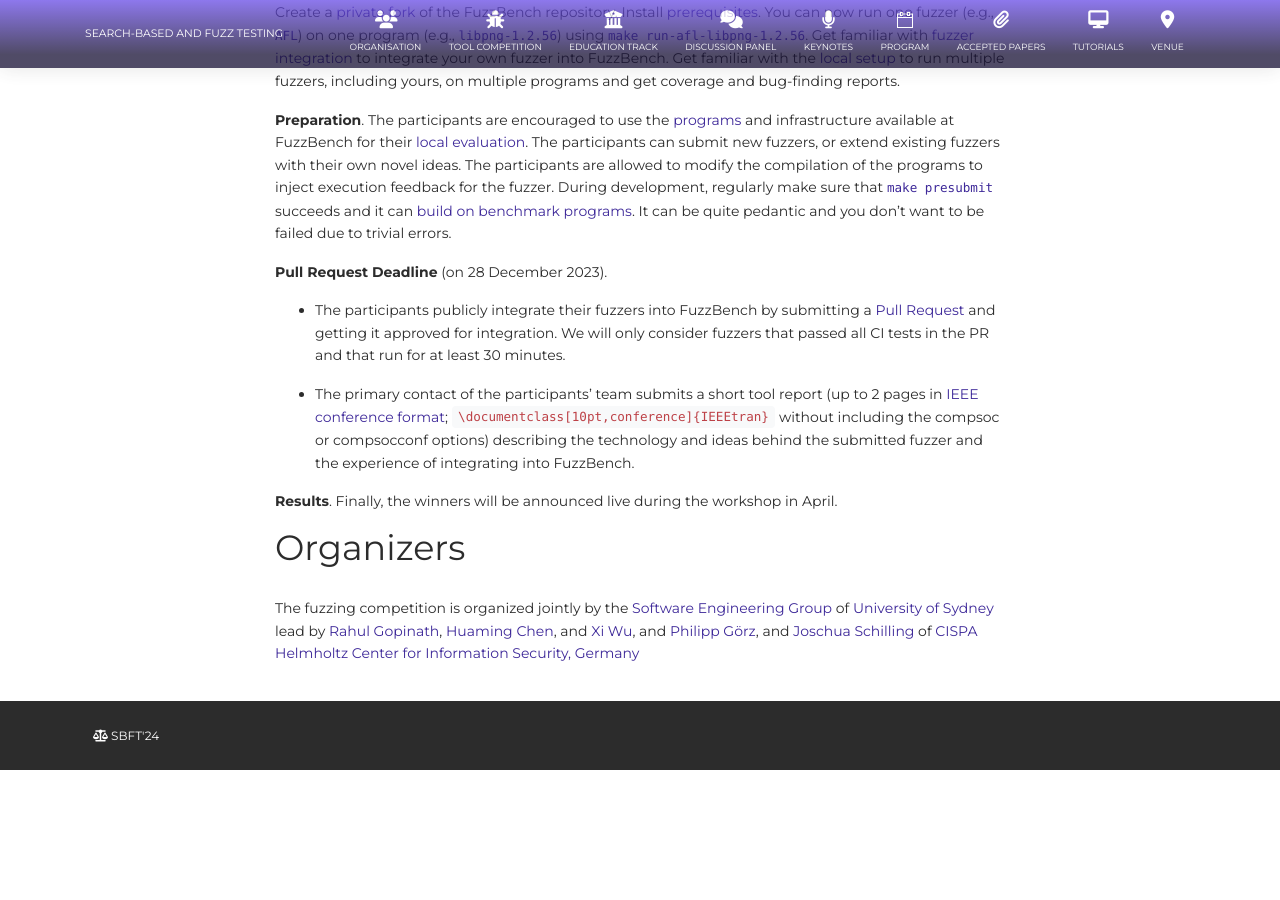
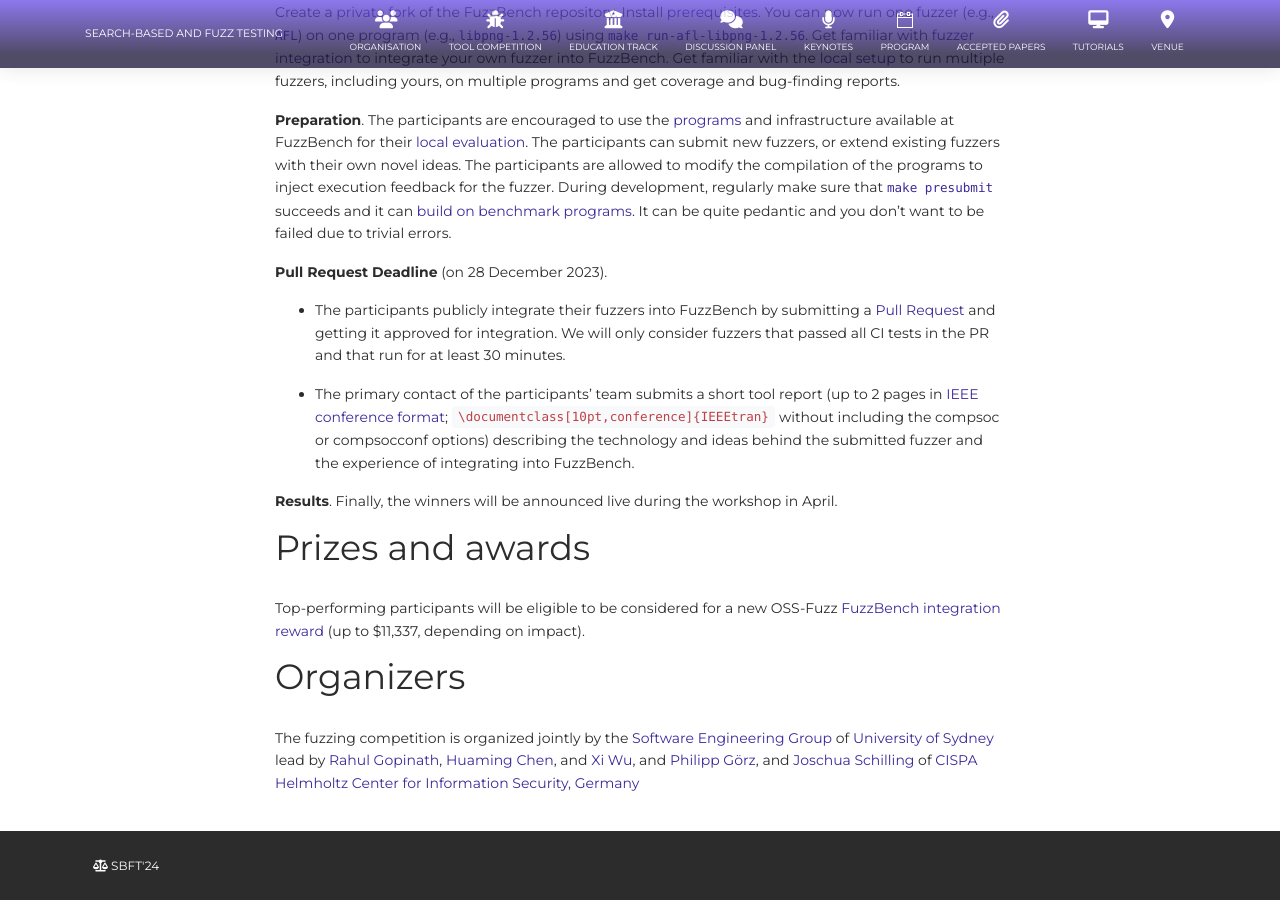
Before and after one commit to sbft24/sbft24.github.io, a Jekyll site: the page built from tools/fuzzing.md, in a window 1280 px wide and 900 px high, scrolled down 2198 px. Built offline with Jekyll 4.4.1, drawn with Linux system fonts in a browser that asks for light colours; nearby versions of some CDN libraries; before the commit the page ends 2968 px from its top, so only the background shows below that.

Commit message:
fix: added back rewards information for fuzzing tool comp

```diff
--- a/tools/fuzzing.md
+++ b/tools/fuzzing.md
@@ -66,5 +66,8 @@ For our competition, we use Google's [FuzzBench](https://google.github.io/fuzzbe
 
 **Results**. Finally, the winners will be announced live during the workshop in April.
 
+## Prizes and awards
+Top-performing participants will be eligible to be considered for a new OSS-Fuzz [FuzzBench integration reward](https://bughunters.google.com/about/rules/5097259337383936/oss-fuzz-reward-program-rules){:target="_blank"} (up to $11,337, depending on impact).
+
 ## Organizers
 The fuzzing competition is organized jointly by the [Software Engineering Group](https://soft-eng.sydney.edu.au/) of [University of Sydney](https://github.com/sbft24/sbft24.github.io/issues/sydney.edu.au/) lead by [Rahul Gopinath](https://rahul.gopinath.org/), [Huaming Chen](https://www.sydney.edu.au/engineering/about/our-people/academic-staff/huaming-chen.html), and [Xi Wu](https://www.sydney.edu.au/engineering/about/our-people/academic-staff/xi-wu.html), and [Philipp Görz](https://cispa.de/en/people/c01phgo), and [Joschua Schilling](https://cispa.de/en/people/c03josc) of [CISPA Helmholtz Center for Information Security, Germany](https://cispa.de/)
```
